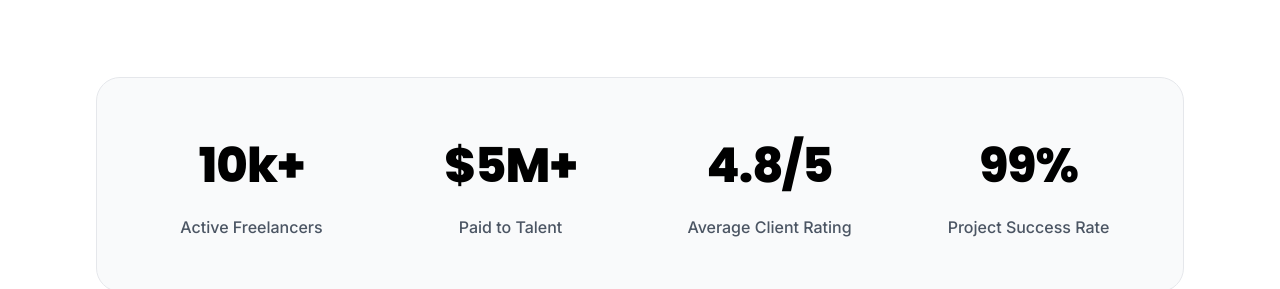
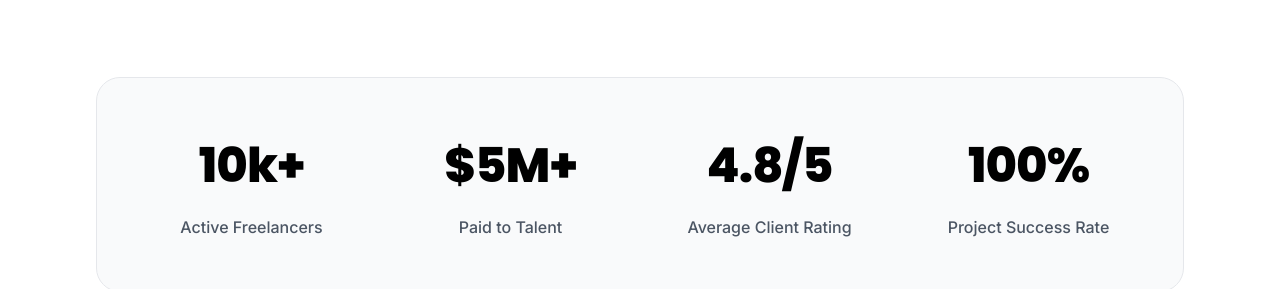
Before and after one commit to sanjaykumardk2006/FSD, a React (Vite) app in the folder client/: page / in a window 1280 px wide. Shown: the part 3900-4189 px from the top of the page. Built offline with nearby package versions, Linux system fonts and the light colour scheme; no server answers.

Commit message:
comitted

```diff
--- a/client/src/pages/Home.jsx
+++ b/client/src/pages/Home.jsx
@@ -177,7 +177,7 @@ export const Home = () => {
             </div>
             <div>
               <h2 style={{ fontSize: '48px', fontWeight: '800', marginBottom: '10px' }}>
-                <AnimatedNumber value={99} suffix="%" />
+                <AnimatedNumber value={100} suffix="%" />
               </h2>
               <p style={{ color: 'var(--text-secondary)', fontWeight: '500' }}>Project Success Rate</p>
             </div>
```
